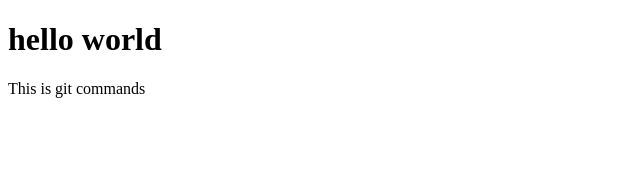
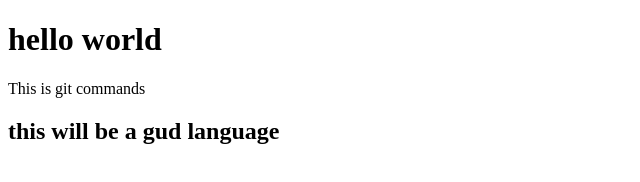
Before and after one commit to amreentaj5/git_program, a plain HTML site: page index.html in a window 1280 px wide. Shown: the whole page, without its empty margins (0-640 px from the left). Drawn offline with Linux system fonts and the light colour scheme.

Commit message:
added h2 line

```diff
--- a/index.html
+++ b/index.html
@@ -8,5 +8,6 @@
 <body>
     <h1>hello world</h1>
     <p>This is git commands</p>
+    <h2>this will be a gud language</h2>
 </body>
 </html>
```
